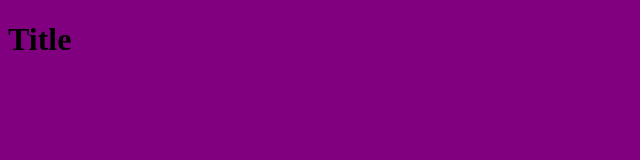
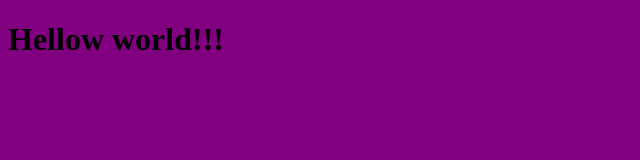
Before and after one commit to slavikKostyshyn/gitTutorial, a plain HTML site: page index.html in a window 1280 px wide. Shown: the whole page, without its empty margins (0-640 px from the left). Drawn offline with Linux system fonts and the light colour scheme.

Commit message:
Add "Hellow".

```diff
--- a/index.html
+++ b/index.html
@@ -10,7 +10,7 @@
 </head>
 <body>
 
-    <h1>Title</h1>
+    <h1>Hellow world!!!</h1>
 
 </body>
 </html>
```
